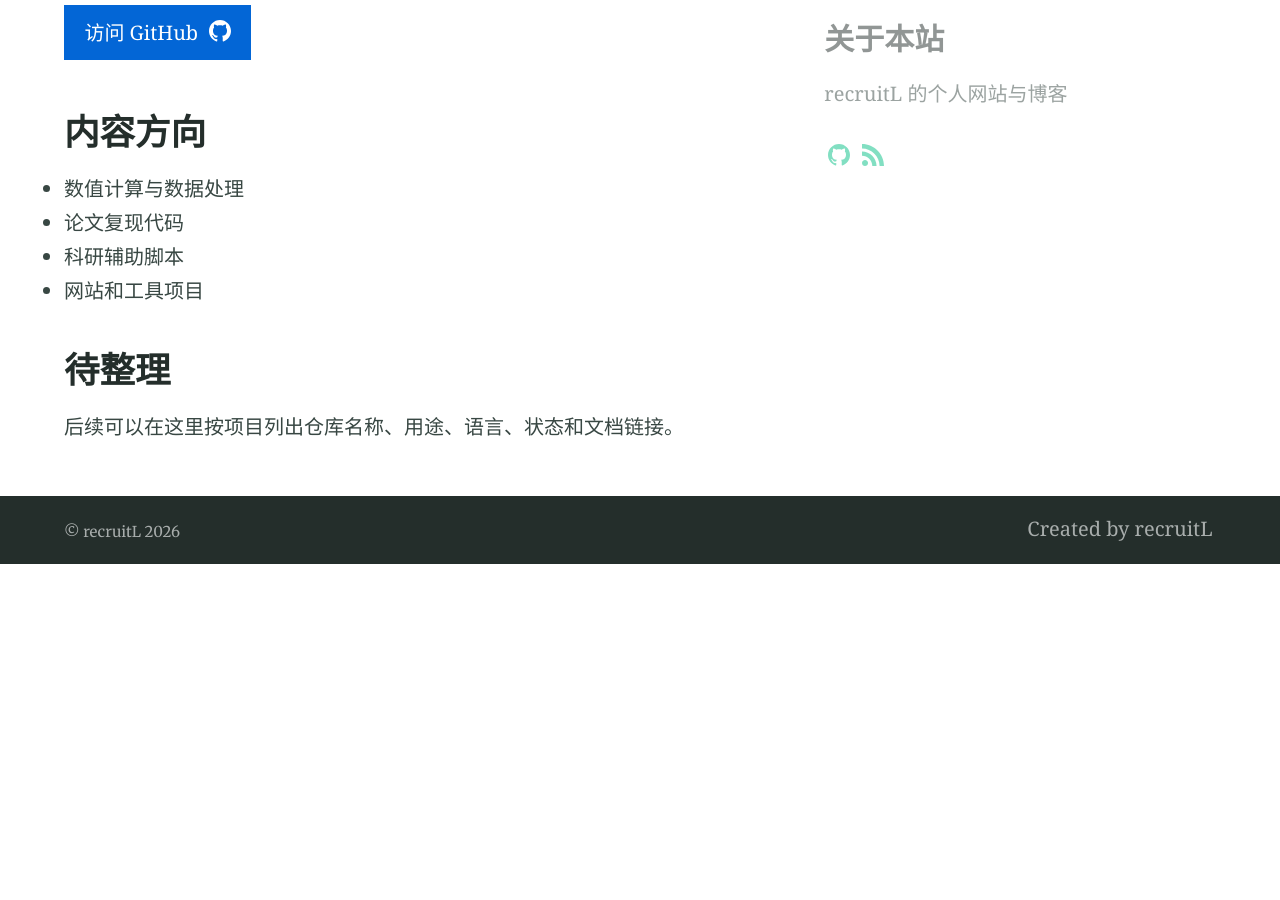
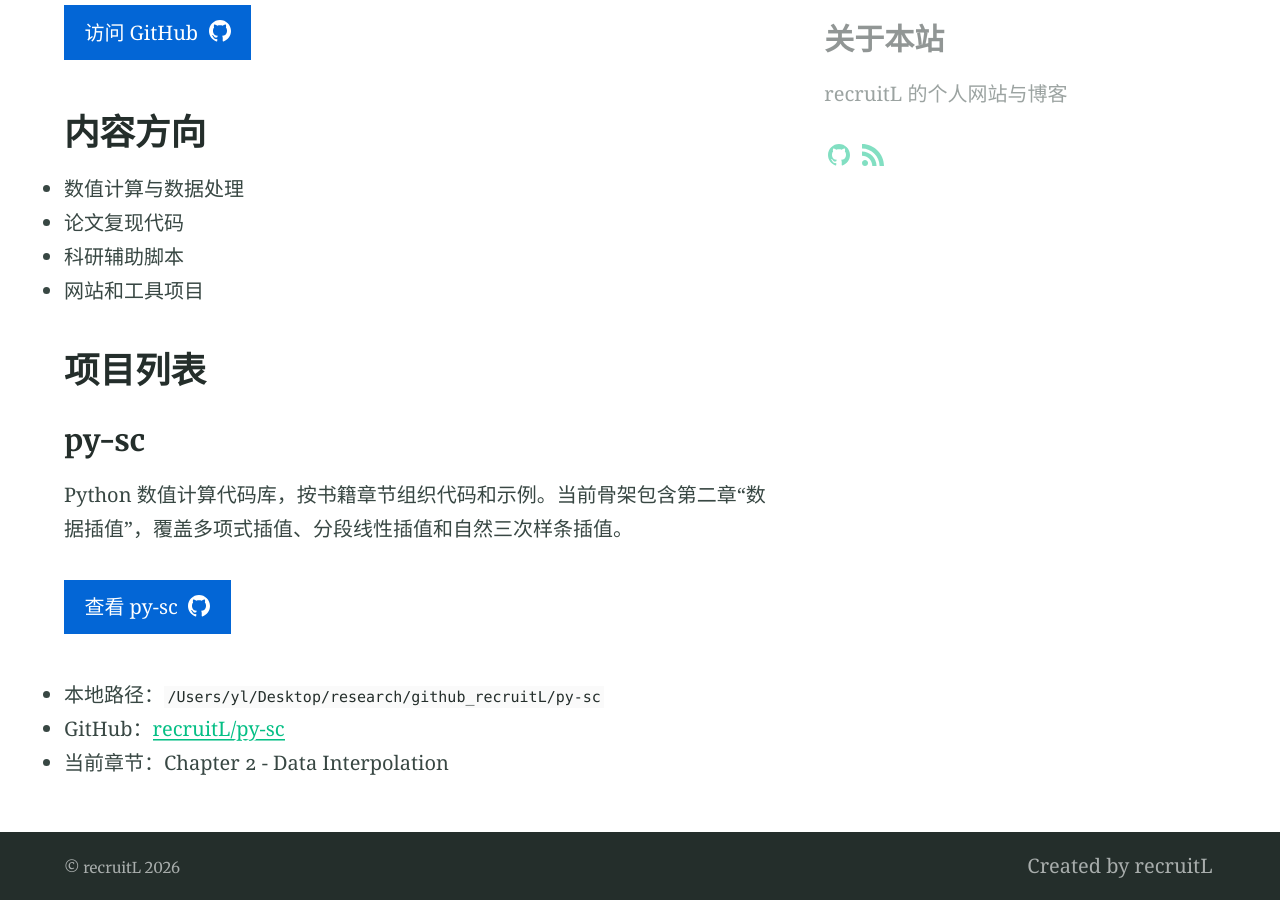
Before and after one commit to recruitL/recruitL.github.io, a Jekyll site: the page built from code/index.md, in a window 1280 px wide and 900 px high, scrolled down 643 px. Built offline with Jekyll 4.4.1, drawn with Linux system fonts in a browser that asks for light colours; before the commit the page ends 1207 px from its top, so only the background shows below that.

Commit message:
Link py-sc repository from code page

```diff
--- a/code/index.md
+++ b/code/index.md
@@ -20,6 +20,14 @@ aside: true
 * 科研辅助脚本
 * 网站和工具项目
 
-## 待整理
+## 项目列表
 
-后续可以在这里按项目列出仓库名称、用途、语言、状态和文档链接。
+### py-sc
+
+Python 数值计算代码库，按书籍章节组织代码和示例。当前骨架包含第二章“数据插值”，覆盖多项式插值、分段线性插值和自然三次样条插值。
+
+{% include button.html text="查看 py-sc" icon="github" link="https://github.com/recruitL/py-sc" color="#0366d6" %}
+
+* 本地路径：`/Users/yl/Desktop/research/github_recruitL/py-sc`
+* GitHub：[recruitL/py-sc](https://github.com/recruitL/py-sc)
+* 当前章节：Chapter 2 - Data Interpolation
```
Also changed, not shown: 1 other file.
